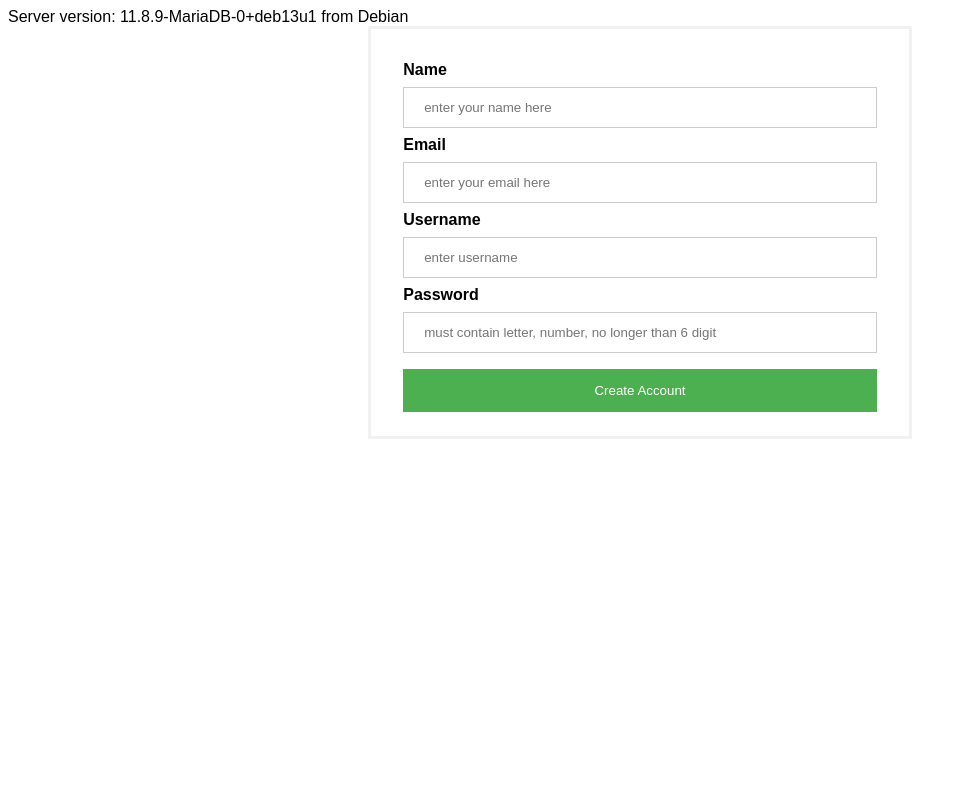
After one commit to CogitaterSigauke/php-shopping-website, a PHP site: page /createAccountBuyer.php in a window 1280 px wide. The commit adds this page. Shown: the whole page, without its empty margins (0-966 px from the left). Run offline with PHP 8.4, Linux system fonts and the light colour scheme; a stand-in replaces the project's code that opens the database connection.

Commit message:
createBuyer

```diff
--- a/connection.php
+++ b/connection.php
@@ -1,5 +1,3 @@
-
-
 <?php
 
 $dbServername = "localhost";
@@ -9,12 +7,23 @@ $dbPassword = "";
 
 $dbName = "";
 
-$conn = mysqli_connect($dbServername, $dbUsername, $dbPassword, $dbName);
+$conn = new mysqli($dbServername, $dbUsername, $dbPassword, $dbName);
+// $conn = mysqli_connect($dbServername, $dbUsername, $dbPassword, $dbName);
 
 
-if($conn->connect_error){
-    die("Connection failed: " . $conn->connect_error);
+/* check connection */
+if (mysqli_connect_errno()) {
+    printf("Connect failed: %s\n", mysqli_connect_error());
+    exit();
 }
+
+/* print server version */
+printf("Server version: %s\n", mysqli_get_server_info($conn));
+
+/* close connection */
+// mysqli_close($conn);
 
 
 ?>
+
+<!--  -->
--- /dev/null
+++ b/createAccountBuyer.php
@@ -0,0 +1,153 @@
+
+<?php
+
+    include_once 'connection.php';
+?>
+
+
+<html>
+  <head>
+    <style>
+        body {font-family: Arial, Helvetica, sans-serif;}
+        /* form {border: 3px solid #f1f1f1; width: 1000px; margin: auto} */
+        form.a {padding-top: 16px; padding-right: 16px; padding-left: 16px; margin: 0}
+        form.b {padding-right: 16px; padding-left: 16px; margin: 0}
+
+
+        input[type=text],[type=email],  input[type=password] {
+        width: 100%;
+        padding: 12px 20px;
+        margin: 8px 0;
+        display: inline-block;
+        border: 1px solid #ccc;
+        box-sizing: border-box;
+        }
+
+        button.a {
+        background-color: #4CAF50;
+        color: white;
+        padding: 14px 20px;
+        margin: 8px 0;
+        border: none;
+        cursor: pointer;
+        width: 100%;
+        }
+        button.b {
+        background-color: red;
+        color: white;
+        padding: 14px 20px;
+        margin: 8px 0;
+        border: none;
+        cursor: pointer;
+        width: 100%;
+        }
+
+        button:hover {
+        opacity: 0.8;
+        }
+
+        .cancelbtn {
+        width: auto;
+        padding: 10px 18px;
+        background-color: #f44336;
+        }
+        .center {
+        display: block;
+        margin-left: auto;
+        margin-right: auto;
+        }
+
+        .imgcontainer {
+        text-align: center;
+        margin: 24px 0 12px 0;
+        }
+
+        img.avatar {
+        width: 40%;
+        border-radius: 50%;
+        }
+
+        .container {
+        padding: 16px;
+        border: 3px solid #f1f1f1; width: 40%; margin: auto;
+        }
+
+        span.psw {
+        float: right;
+        padding-top: 16px;
+        }
+    </style>
+
+  </head>
+  <body>
+
+    <?php
+
+        // require_once('connection.php');
+        session_start();
+
+        if($_SERVER['REQUEST_METHOD'] == "POST") {
+
+            if(isset($_POST['act']) && $_POST['act'] == 'register'){
+
+                $userName = $_POST['username'];
+                $pw = $_POST['password'];
+                $name = $_POST['name'];
+                $email = $_POST['email'];
+                echo $userName;
+
+                $query = "SELECT * FROM Buyer WHERE uname = '$userName'";
+                $result = $conn->query($query);
+
+                // $result = mysqli_query($conn, $query);
+
+                $resultCheck = $result->num_rows == 0;
+
+                // echo $resultCheck;
+
+                $message = "The user name enterd has no duplicates";
+
+                if($result->num_rows == 0 > 0){
+                    $message = "A buyer with that ID already exists. Please try with new ID!";
+                    }
+                    else {
+                    $query = "INSERT INTO Buyer(bid, uname, pwd, name, email) VALUES (2, '$userName','$pw', '$name', '$email')";
+                    $result = $conn->query($query);
+                    $message = "Registered Succesfully!";
+                    echo "<script type='text/javascript'>alert('$message');</script>";
+                    header("location: login_buyer.php");
+                }
+                echo "<script type='text/javascript'>alert('$message');</script>";
+            }
+        }
+    ?>
+
+
+  <div class="container">
+    <form class="a" action="" method = "post" id="register">
+
+      <input type="hidden" name="act" value="register" >
+
+      <label for="name"><b> Name</b></label>
+      <input type="text" placeholder="enter your name here" name="name" required>
+
+      <label for="email"><b> Email</b></label>
+      <input type="email" placeholder="enter your email here" pattern = "[a-zA-Z0-9_\-\.]+)@([a-zA-Z0-9_\-\.]+)\.([a-zA-Z]{2,5}" name="email" required>
+
+      <label for="uname"><b>Username</b></label>
+      <!--  A combination of at least five letters and numbers-->
+      <input type="text" placeholder="enter username"  name="username" required>
+
+      <!--A combination of at least five letters and numbers  -->
+      <label for="psw"><b>Password</b></label>
+      <input type="password" placeholder="must contain letter, number, no longer than 6 digit" pattern="(?=.*[0-9]+.*)(?=.*[a-zA-Z]+.*)[0-9a-zA-Z]{6,}" name="password" required>
+      <button class="a" type="submit" value="register">Create Account</button>
+
+    </form>
+    <!-- <form class="b" action="login_buyer.php" method = "post" id="login_buyer">
+        <button class="b" type="submit" value="cancel">Cancel</button>
+    </form> -->
+  </div>
+
+  </body>
+</html>
```
Also changed, not shown: createAccountSeller.php (renamed from createAccount.php, +6 -6 lines), db.sql (+6 -3 lines), login_buyer.php (renamed from login.php, +16 -37 lines), login_seller.php (added, +132 -0 lines), create.php (added).
